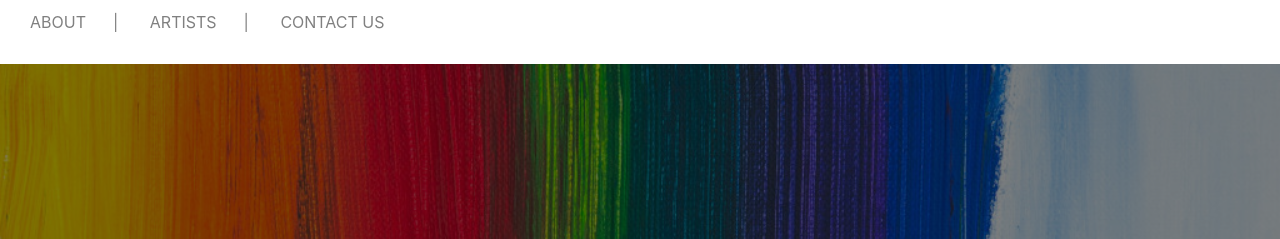
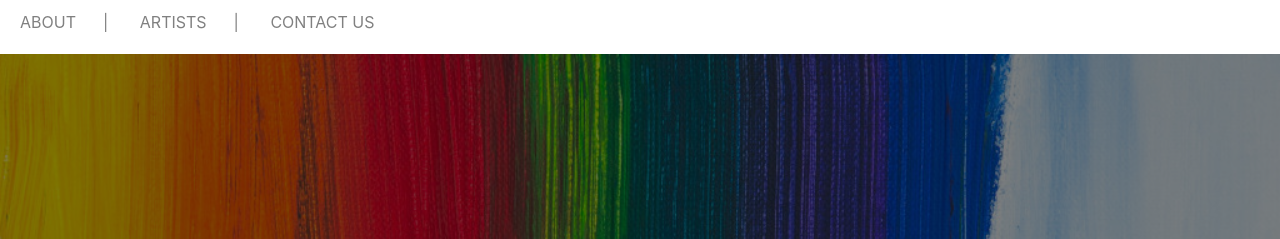
Before and after one commit to faznaharees/artistcet.github.io, a plain HTML site: page index.html in a window 1280 px wide. Shown: the top 239 px of the page. Drawn offline with nearby package versions, Linux system fonts and the light colour scheme.

Commit message:
Update index.html

```diff
--- a/index.html
+++ b/index.html
@@ -15,7 +15,7 @@
 	#bg h1 {line-height:600px;text-align:center;font-size:4em;letter-spacing:10px;color:white;}
 	.black {width:100%;height:100%;background: rgba(0,0,0,0.5);}
 	.explain {width:100%;background:black;color:white;padding:40px;}
-	.navbar {background:white;padding:30px;padding-top:10px;text-align: right;position:fixed;width:100%;z-index:2;}
+	.navbar {background:white;padding:20px;padding-top:10px;text-align: right;position:fixed;width:100%;z-index:2;}
 </style>
 
 <body>
@@ -29,7 +29,7 @@
 
 				</font>
 			</nav>
-			<h1>CET ARTISTS</h1>
+			<h1>techně</h1>
 			<a id=about></a>
 		</div>
 	</div>
```
